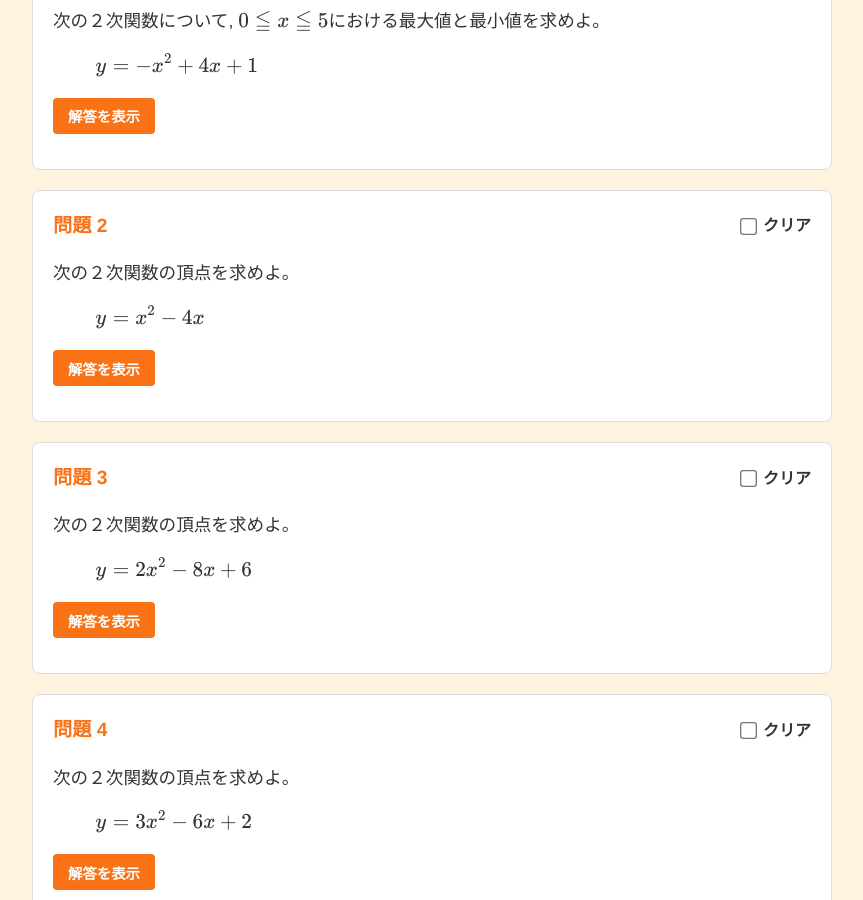
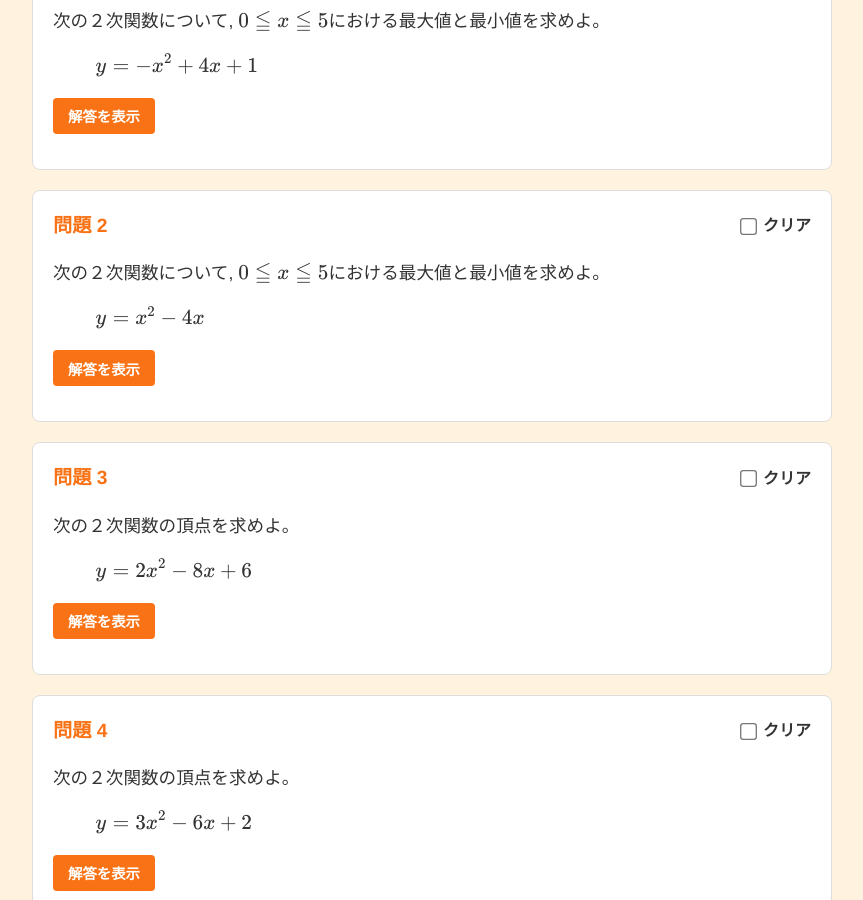
Before and after one commit to btakeshi/btakeshi.github.io, a Jekyll site: the page built from _math_topics/niji-kansuu-maxmin.md, in a window 1280 px wide and 900 px high, scrolled down 581 px. Shown: the whole window, without its empty margins (208-1071 px from the left). Built offline with Jekyll 4.4.1, drawn with Linux system fonts in a browser that asks for light colours.

Commit message:
Add max/min calculation steps to 2nd problem in niji-kansuu-maxmin.md

```diff
--- a/_math_topics/niji-kansuu-maxmin.md
+++ b/_math_topics/niji-kansuu-maxmin.md
@@ -36,7 +36,8 @@
   - notation: 学園２０２５春２・大問３（２）
     mid: niji-tyouten-25s2
     q: |
-      次の２次関数の頂点を求めよ。
+      次の２次関数について,
+      $0 \leqq x \leqq 5$における最大値と最小値を求めよ。
       \\[
         y = x^2 - 4x
       \\]
@@ -50,7 +51,13 @@
       \end{aligned}
       \]
       </div>
-      よって, 頂点$(2,\ -4)$
+      よって, 軸の方程式は$x=2$である。
+      このグラフは下に凸の放物線であるから,
+      軸から遠い点が最大値, 軸に近い点が最小値である。
+      <br />
+      $x=5$のとき　最大値　$y=5^2-4\cdot{}5=5$
+      <br />
+      $x=2$のとき　最小値　$y=-4$
   - notation: 学園２０２４春２・大問３（２）
     mid: niji-tyouten-24s2
     q: |
```
